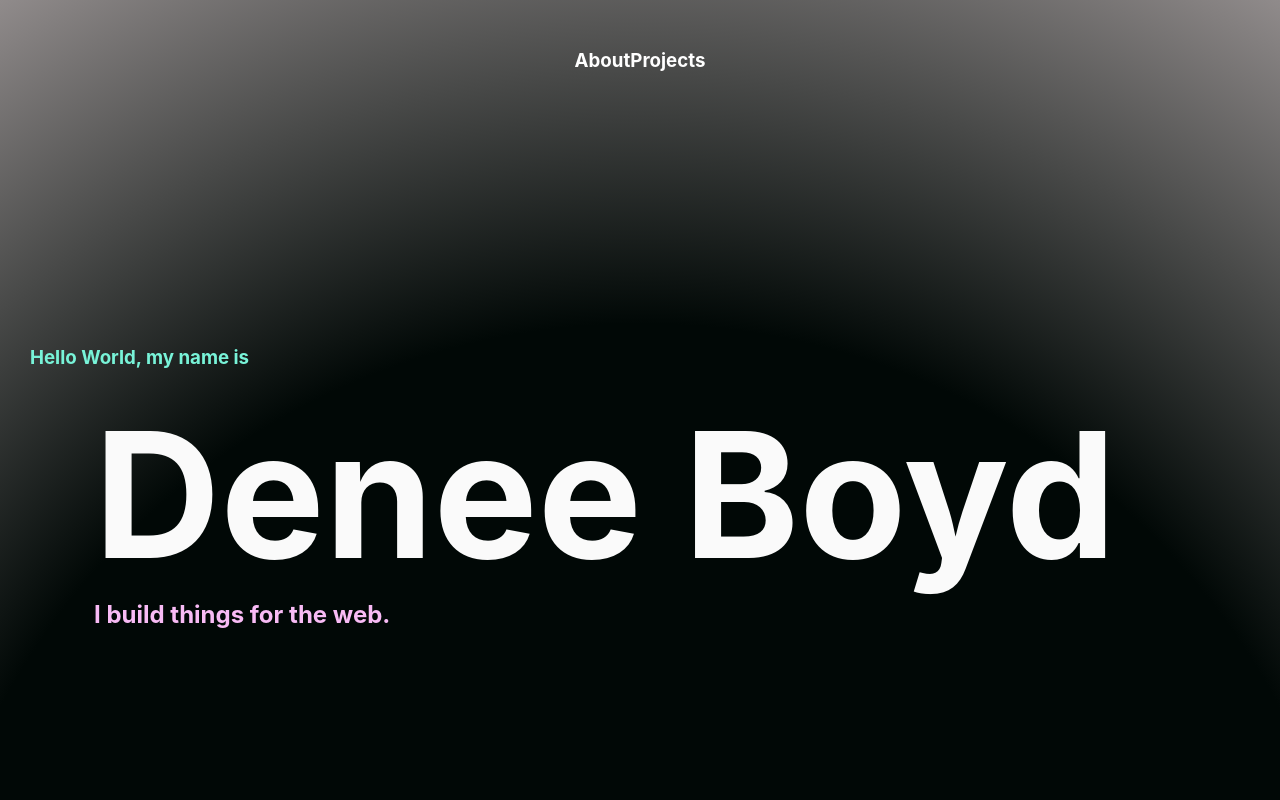
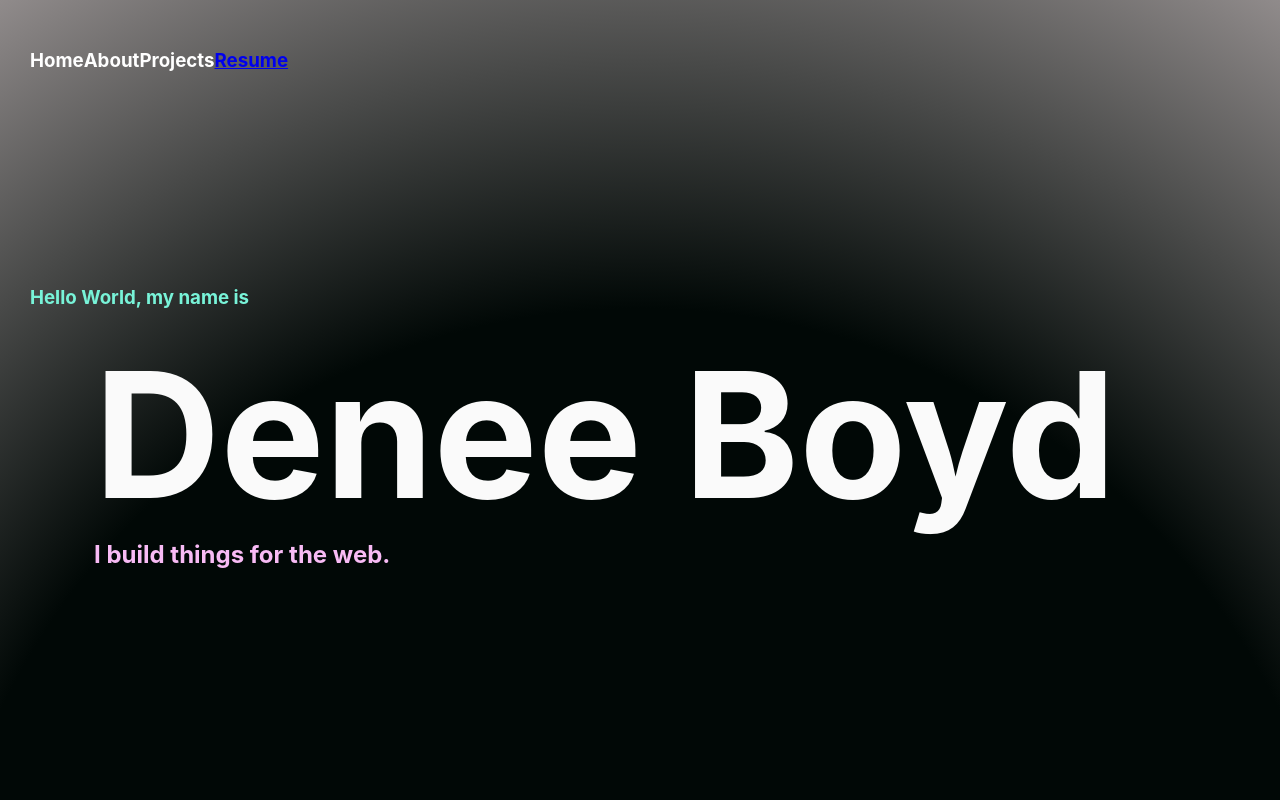
Before and after one commit to dekneeb/Portfolio, a React (Create React App) app: page / in a window 1280 px wide. Shown: the top 800 px of the page. Built offline with nearby package versions, Linux system fonts and the light colour scheme.

Commit message:
deploying to netlify

```diff
--- a/src/App.css
+++ b/src/App.css
@@ -14,7 +14,7 @@ background: radial-gradient(circle, rgba(1,8,6,1) 59%, rgba(144,139,139,1) 100%)
 }
 
 .nav{
-
+  position: fixed;
   display: flex;
   justify-content: center;
 
@@ -144,3 +144,7 @@ ul {
   transition: 0.5s;
   transition-timing-function: ease-in;
 }
+
+h3{
+  text-decoration: none;
+}
--- a/src/App.js
+++ b/src/App.js
@@ -8,7 +8,7 @@ import './App.css'
 
 function App() {
   return (
-    <div className="App">
+    <div className="App" id='home'>
         <Nav/>
         <h3 className='header'> Hello World, my name is</h3>
      <h1 className='firstname'> Denee Boyd </h1>
--- a/src/components/Nav.jsx
+++ b/src/components/Nav.jsx
@@ -6,13 +6,19 @@ const Nav=()=>{
     return(
         <div className="nav">
 
+            <ScrollLink to='home' spy={true} smooth={true} offset={-50} duration={400} >
+                        <h3 className='nav-about px-2'>Home</h3>
+                    </ScrollLink>
+
             <ScrollLink to='about' spy={true} smooth={true} offset={-50} duration={400} >
                         <h3 className='nav-about px-2'>About</h3>
                     </ScrollLink>
 
-          <ScrollLink to='projects' spy={true} smooth={true} offset={-50} duration={400} >
+            <ScrollLink to='projects' spy={true} smooth={true} offset={-50} duration={400} >
                         <h3 className='nav-about px-2'>Projects</h3>
                     </ScrollLink>
+
+            <a  href={require('../images/resume.pdf')}><h3 className='nav-about px-2'>Resume</h3></a>
 
 
         </div>
--- a/src/index.js
+++ b/src/index.js
@@ -3,10 +3,13 @@ import ReactDOM from 'react-dom';
 import './index.css';
 import App from './App';
 import reportWebVitals from './reportWebVitals';
+import {BrowserRouter as Router} from 'react-router-dom';
 
 ReactDOM.render(
   <React.StrictMode>
+    <Router>
     <App />
+    </Router>
   </React.StrictMode>,
   document.getElementById('root')
 );
```
Also changed, not shown: 1 other file (tests, documents, lock files or other folders).
